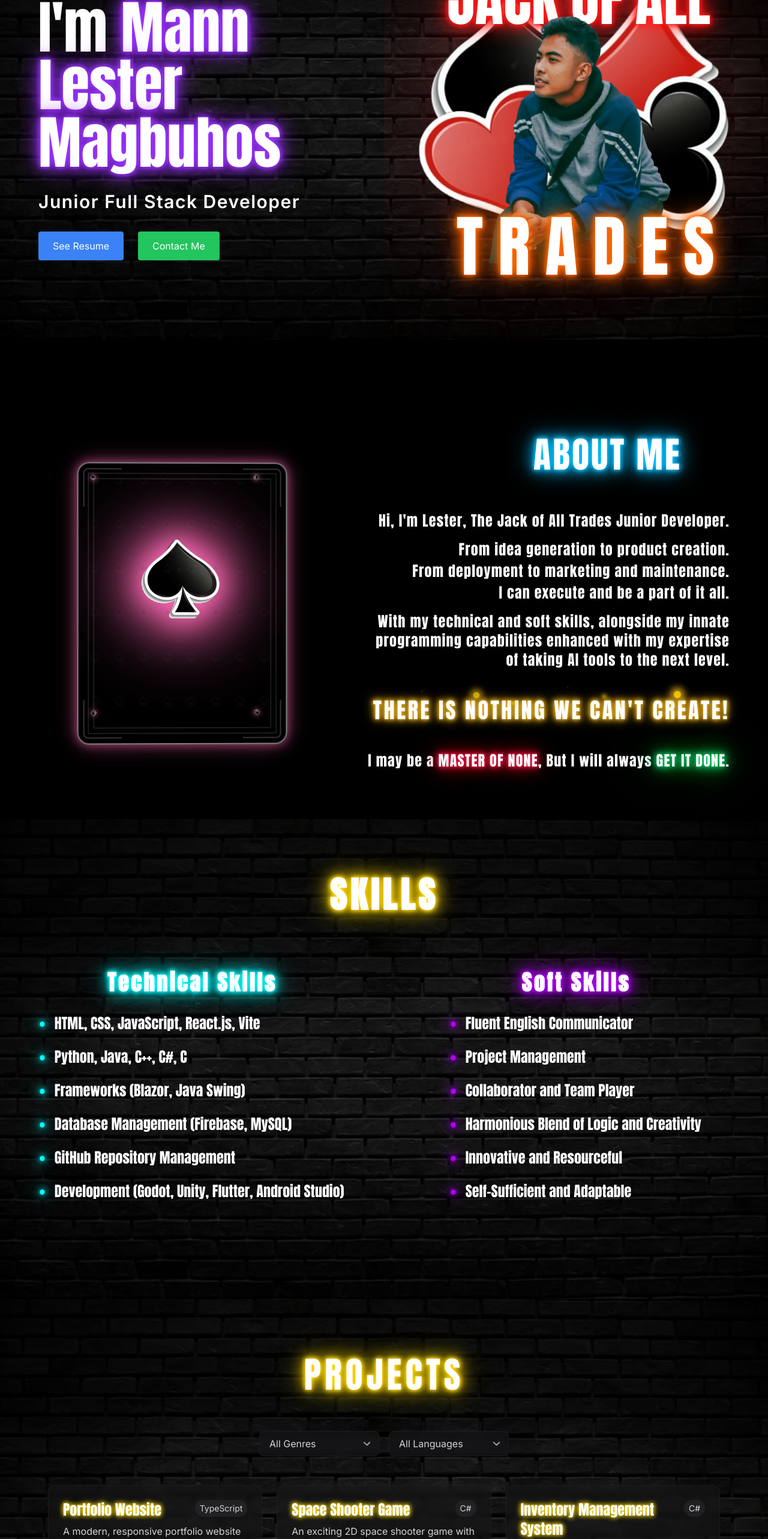
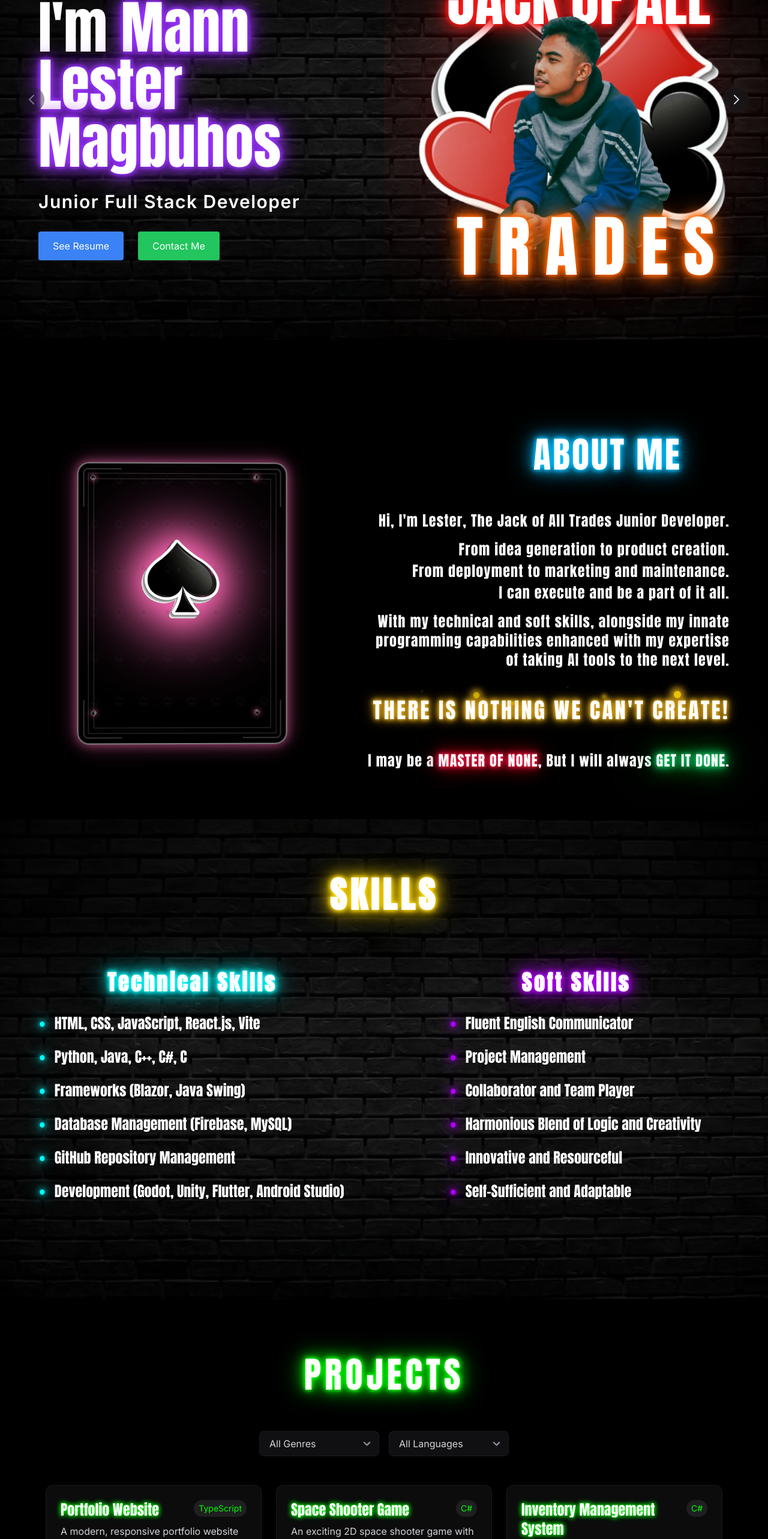
Before and after one commit to MannLester/PortfolioWebsite, a Next.js app: page / in a window 1280 px wide. Shown: the part 234-2800 px from the top of the page at 60% size. Built offline with nearby package versions, Linux system fonts and the light colour scheme.

Commit message:
Changes in Project Page

```diff
--- a/src/components/sections/ProjectPage.tsx
+++ b/src/components/sections/ProjectPage.tsx
@@ -1,9 +1,7 @@
 "use client";
 
 import { motion, AnimatePresence } from 'framer-motion';
-import Image from 'next/image';
 import { Anton } from 'next/font/google';
-import brickBg from '@/assets/images/home_page/brick_bg.jpg';
 import { useState } from 'react';
 
 const anton = Anton({
@@ -17,7 +15,6 @@ interface Project {
     technologies: string[];
     genre: string;
     language: string;
-    imageUrl?: string;
     githubUrl?: string;
     liveUrl?: string;
 }
@@ -80,7 +77,7 @@ const SelectFilter: React.FC<{
             value={value || ""}
             onChange={(e) => onChange(e.target.value || null)}
             className="appearance-none bg-zinc-900/70 text-zinc-300 px-4 py-2 pr-8 rounded-lg border border-zinc-800/50
-                     hover:border-zinc-700/50 focus:border-[#FFD700] focus:outline-none focus:ring-1 focus:ring-[#FFD700]
+                     hover:border-[#00FF00] focus:border-[#00FF00] focus:outline-none focus:ring-1 focus:ring-[#00FF00]
                      transition-all duration-300 cursor-pointer backdrop-blur-sm w-[200px] [-webkit-appearance:none] [-moz-appearance:none]"
         >
             <option value="">{`All ${label}`}</option>
@@ -99,26 +96,25 @@ const SelectFilter: React.FC<{
 );
 
 const NavigationButton: React.FC<{
+    direction: 'prev' | 'next';
     onClick: () => void;
     disabled: boolean;
-    direction: 'prev' | 'next';
-}> = ({ onClick, disabled, direction }) => (
+}> = ({ direction, onClick, disabled }) => (
     <button
         onClick={onClick}
         disabled={disabled}
-        className={`absolute top-1/2 -translate-y-1/2 ${direction === 'prev' ? '-left-4' : '-right-4'}
-                   p-3 rounded-full bg-zinc-900/80 backdrop-blur-sm border border-zinc-800/50
-                   hover:bg-zinc-800/90 hover:border-[#FFD700] disabled:opacity-50 disabled:cursor-not-allowed
-                   transition-all duration-300 z-20 group shadow-lg hover:shadow-[#FFD700]/20
-                   ${disabled ? '' : 'hover:scale-110'}`}
+        className={`fixed top-1/2 -translate-y-1/2 ${direction === 'prev' ? 'left-8' : 'right-8'}
+            bg-zinc-900/70 text-zinc-300 p-2 rounded-full border border-zinc-800/50
+            hover:border-[#00FF00] hover:text-[#00FF00] disabled:opacity-50 disabled:cursor-not-allowed
+            transition-all duration-300 z-20 backdrop-blur-sm`}
     >
         <svg
-            className={`h-6 w-6 text-zinc-400 group-hover:text-[#FFD700] transition-colors ${direction === 'prev' ? 'rotate-180' : ''}`}
+            className={`h-6 w-6 ${direction === 'next' && 'rotate-180'}`}
             fill="none"
             stroke="currentColor"
             viewBox="0 0 24 24"
         >
-            <path strokeLinecap="round" strokeLinejoin="round" strokeWidth={2} d="M9 5l7 7-7 7" />
+            <path strokeLinecap="round" strokeLinejoin="round" strokeWidth={2} d="M15 19l-7-7 7-7" />
         </svg>
     </button>
 );
@@ -130,44 +126,35 @@ const ProjectCard: React.FC<{ project: Project }> = ({ project }) => {
             animate={{ opacity: 1, x: 0 }}
             exit={{ opacity: 0, x: -50 }}
             transition={{ duration: 0.5 }}
-            className="bg-zinc-900/50 backdrop-blur-sm rounded-xl p-6 hover:bg-zinc-800/50 transition-all duration-300 border border-zinc-800/50 hover:border-zinc-700/50 group"
+            className="bg-zinc-900/50 backdrop-blur-sm rounded-xl p-6 hover:bg-zinc-800/50 transition-all duration-300
+                       border border-zinc-800/50 hover:border-zinc-700/50 group w-[360px] h-[280px] flex flex-col"
         >
-            {project.imageUrl && (
-                <div className="relative h-48 mb-4 overflow-hidden rounded-lg">
-                    <Image
-                        src={project.imageUrl}
-                        alt={project.title}
-                        fill
-                        className="object-cover transition-transform duration-300 group-hover:scale-110"
-                    />
-                </div>
-            )}
             <div className="flex justify-between items-start mb-2">
-                <h3 className={`${anton.className} text-2xl text-white [text-shadow:0_0_7px_#FFD700,0_0_10px_#FFD700]`}>
+                <h3 className={`${anton.className} text-2xl text-white [text-shadow:0_0_7px_#00FF00,0_0_10px_#00FF00]`}>
                     {project.title}
                 </h3>
-                <span className="text-sm px-2 py-1 rounded-full bg-zinc-800/70 text-zinc-300">
+                <span className="text-sm px-2 py-1 rounded-full bg-zinc-800/70 text-[#00FF00]">
                     {project.language}
                 </span>
             </div>
-            <p className="text-zinc-300 mb-4">{project.description}</p>
+            <p className="text-zinc-300 mb-4 line-clamp-2">{project.description}</p>
             <div className="flex flex-wrap gap-2 mb-4">
                 {project.technologies.map((tech, i) => (
                     <span
                         key={i}
-                        className="px-3 py-1 text-sm bg-zinc-800/50 rounded-full text-zinc-300 hover:bg-zinc-700/50 transition-colors"
+                        className="px-3 py-1 text-sm bg-zinc-800/50 rounded-full text-[#00FF00] hover:bg-zinc-700/50 transition-colors"
                     >
                         {tech}
                     </span>
                 ))}
             </div>
-            <div className="flex gap-4">
+            <div className="flex gap-4 mt-auto">
                 {project.githubUrl && (
                     <a
                         href={project.githubUrl}
                         target="_blank"
                         rel="noopener noreferrer"
-                        className="text-zinc-300 hover:text-white transition-colors"
+                        className="text-zinc-300 hover:text-[#00FF00] transition-colors"
                     >
                         GitHub →
                     </a>
@@ -177,7 +164,7 @@ const ProjectCard: React.FC<{ project: Project }> = ({ project }) => {
                         href={project.liveUrl}
                         target="_blank"
                         rel="noopener noreferrer"
-                        className="text-zinc-300 hover:text-white transition-colors"
+                        className="text-zinc-300 hover:text-[#00FF00] transition-colors"
                     >
                         Live Demo →
                     </a>
@@ -188,11 +175,9 @@ const ProjectCard: React.FC<{ project: Project }> = ({ project }) => {
 };
 
 const ProjectPage = () => {
+    const [currentPage, setCurrentPage] = useState(0);
     const [selectedGenre, setSelectedGenre] = useState<string | null>(null);
     const [selectedLanguage, setSelectedLanguage] = useState<string | null>(null);
-    const [currentPage, setCurrentPage] = useState(0);
-    const [direction, setDirection] = useState(0); // -1 for prev, 1 for next
-    const projectsPerPage = 3;
 
     const filteredProjects = projects.filter(project => {
         const matchesGenre = !selectedGenre || project.genre === selectedGenre;
@@ -200,57 +185,19 @@ const ProjectPage = () => {
         return matchesGenre && matchesLanguage;
     });
 
+    const projectsPerPage = 3;
     const totalPages = Math.ceil(filteredProjects.length / projectsPerPage);
     const currentProjects = filteredProjects.slice(
         currentPage * projectsPerPage,
         (currentPage + 1) * projectsPerPage
     );
 
-    const goToNextPage = () => {
-        if (currentPage < totalPages - 1) {
-            setDirection(1);
-            setCurrentPage(prev => prev + 1);
-        }
-    };
-
-    const goToPrevPage = () => {
-        if (currentPage > 0) {
-            setDirection(-1);
-            setCurrentPage(prev => prev - 1);
-        }
-    };
-
-    const variants = {
-        enter: (direction: number) => ({
-            x: direction > 0 ? 100 : -100,
-            opacity: 0
-        }),
-        center: {
-            x: 0,
-            opacity: 1
-        },
-        exit: (direction: number) => ({
-            x: direction > 0 ? -100 : 100,
-            opacity: 0
-        })
-    };
-
     return (
         <div id="projects" className="relative min-h-screen bg-black p-8 pt-24 overflow-hidden">
-            {/* Background Image */}
-            <Image
-                src={brickBg}
-                alt="Brick Background"
-                fill
-                className="object-cover opacity-50"
-                priority
-            />
-
             {/* Content Container */}
             <div className="relative z-10 container mx-auto">
-                {/* Main Projects Heading */}
                 <motion.h1
-                    className={`${anton.className} tracking-widest text-6xl font-bold mb-16 text-white text-center [text-shadow:0_0_7px_#FFD700,0_0_10px_#FFD700,0_0_21px_#FFD700,0_0_42px_#FFD700]`}
+                    className={`${anton.className} tracking-widest text-6xl font-bold mb-16 text-white text-center [text-shadow:0_0_7px_#00FF00,0_0_10px_#00FF00,0_0_21px_#00FF00,0_0_42px_#00FF00]`}
                     initial={{ opacity: 0 }}
                     animate={{ opacity: 1 }}
                     transition={{ duration: 1 }}
@@ -262,54 +209,49 @@ const ProjectPage = () => {
                 <div className="mb-12 flex flex-wrap gap-4 justify-center items-center">
                     <SelectFilter
                         value={selectedGenre}
+                        options={genres}
                         onChange={(value) => {
                             setSelectedGenre(value);
                             setCurrentPage(0);
                         }}
-                        options={genres}
                         label="Genres"
                     />
                     <SelectFilter
                         value={selectedLanguage}
+                        options={languages}
                         onChange={(value) => {
                             setSelectedLanguage(value);
                             setCurrentPage(0);
                         }}
-                        options={languages}
                         label="Languages"
                     />
                 </div>
 
                 {/* Projects Grid with Navigation */}
-                <div className="relative px-4">
-                    <NavigationButton
-                        direction="prev"
-                        onClick={goToPrevPage}
-                        disabled={currentPage === 0}
-                    />
-
-                    <div className="overflow-hidden">
-                        <AnimatePresence mode="wait" custom={direction}>
+                <div className="relative mx-auto max-w-7xl">
+                    <div className="overflow-hidden px-4">
                         <motion.div
                             key={currentPage}
-                                className="grid grid-cols-1 md:grid-cols-2 lg:grid-cols-3 gap-6"
-                                variants={variants}
-                                initial="enter"
-                                animate="center"
-                                exit="exit"
-                                custom={direction}
+                            className="grid grid-cols-1 md:grid-cols-2 lg:grid-cols-3 gap-8 justify-items-center"
+                            initial={{ opacity: 0, x: 50 }}
+                            animate={{ opacity: 1, x: 0 }}
+                            exit={{ opacity: 0, x: -50 }}
                             transition={{ duration: 0.5 }}
                         >
                             {currentProjects.map((project) => (
                                 <ProjectCard key={project.title} project={project} />
                             ))}
                         </motion.div>
-                        </AnimatePresence>
                     </div>
 
                     <NavigationButton
+                        direction="prev"
+                        onClick={() => setCurrentPage(prev => Math.max(0, prev - 1))}
+                        disabled={currentPage === 0}
+                    />
+                    <NavigationButton
                         direction="next"
-                        onClick={goToNextPage}
+                        onClick={() => setCurrentPage(prev => Math.min(totalPages - 1, prev + 1))}
                         disabled={currentPage >= totalPages - 1}
                     />
                 </div>
@@ -322,7 +264,7 @@ const ProjectPage = () => {
                             onClick={() => setCurrentPage(i)}
                             className={`w-2 h-2 rounded-full transition-all duration-300 ${
                                 i === currentPage
-                                    ? 'bg-[#FFD700] w-6'
+                                    ? 'bg-[#00FF00] w-6'
                                     : 'bg-zinc-600 hover:bg-zinc-500'
                             }`}
                             aria-label={`Go to page ${i + 1}`}
```
Lines whose indentation alone changed are shown as unchanged.
